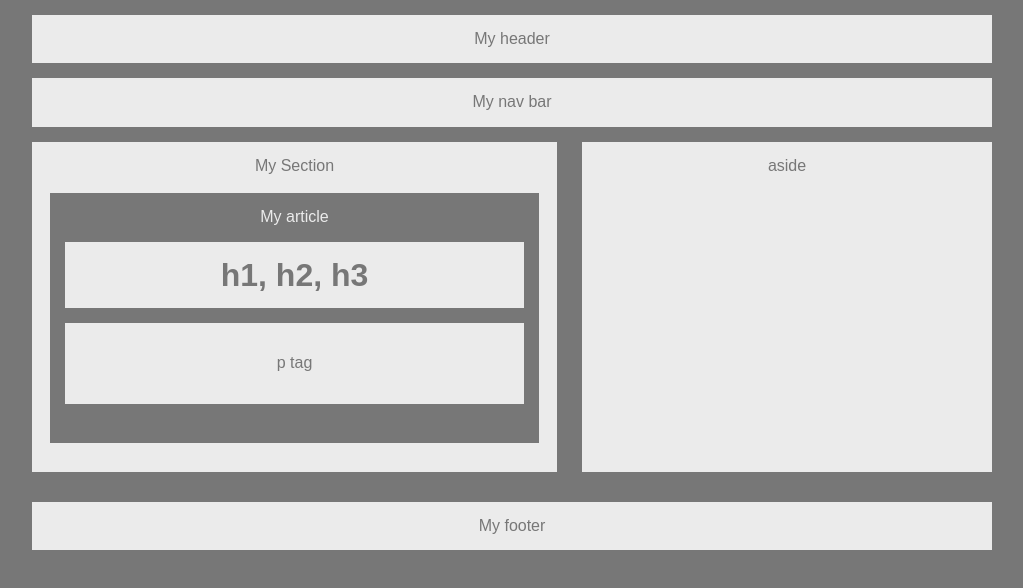
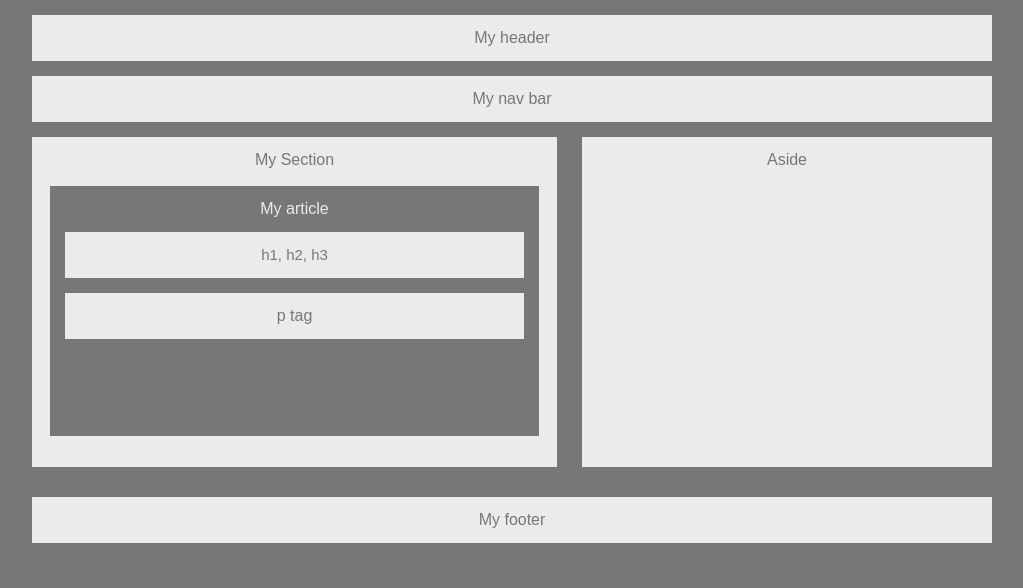
Before and after one commit to vdelacue/hw-wireframe, a plain HTML site: page index.html in a window 1280 px wide. Shown: the whole page, without its empty margins (128-1151 px from the left). Drawn offline with Linux system fonts and the light colour scheme.

Commit message:
finishing styling

```diff
--- a/index.html
+++ b/index.html
@@ -6,7 +6,7 @@
     <meta name="viewport" content="width=device-width, initial-scale=1.0">
     <meta http-equiv="X-UA-Compatible" content="ie=edge">
     <link rel="stylesheet" type="text/css" href="style.css" />
-    <link rel="stylesheet" type="text/css" href="normalize.css">
+    <!-- <link rel="stylesheet" type="text/css" href="normalize.css"> -->
     <title>hw-wireframe</title>
 </head>
 
@@ -33,7 +33,7 @@
                 </article>
             </section>
             <aside>
-                aside
+                Aside
             </aside>
         </div>
 
--- a/style.css
+++ b/style.css
@@ -1,3 +1,53 @@
+/* http://meyerweb.com/eric/tools/css/reset/
+   v2.0 | 20110126
+   License: none (public domain)
+*/
+
+html, body, div, span, applet, object, iframe,
+h1, h2, h3, h4, h5, h6, p, blockquote, pre,
+a, abbr, acronym, address, big, cite, code,
+del, dfn, em, img, ins, kbd, q, s, samp,
+small, strike, strong, sub, sup, tt, var,
+b, u, i, center,
+dl, dt, dd, ol, ul, li,
+fieldset, form, label, legend,
+table, caption, tbody, tfoot, thead, tr, th, td,
+article, aside, canvas, details, embed,
+figure, figcaption, footer, header, hgroup,
+menu, nav, output, ruby, section, summary,
+time, mark, audio, video {
+	margin: 0;
+	padding: 0;
+	border: 0;
+	font-size: 100%;
+	font: inherit;
+	vertical-align: baseline;
+}
+/* HTML5 display-role reset for older browsers */
+article, aside, details, figcaption, figure,
+footer, header, hgroup, menu, nav, section {
+	display: block;
+}
+body {
+	line-height: 1;
+}
+ol, ul {
+	list-style: none;
+}
+blockquote, q {
+	quotes: none;
+}
+blockquote:before, blockquote:after,
+q:before, q:after {
+	content: '';
+	content: none;
+}
+table {
+	border-collapse: collapse;
+	border-spacing: 0;
+}
+
+
 .clearfix::after,
 .clearfix::before {
     content: " ";
@@ -73,7 +123,7 @@ article.p {
 
 h1 {
     display: inline;
-    font-size: 5px;
+    font-size: 15px;
 }
 
 .hTags, .pTags {
```
